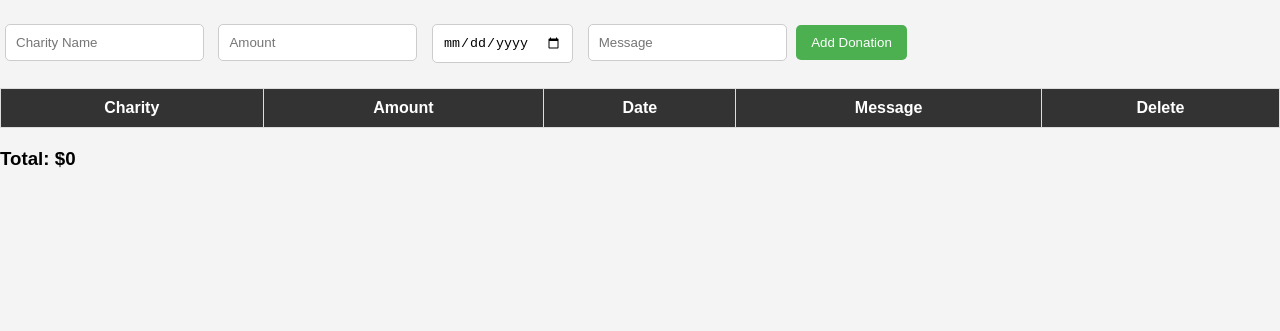
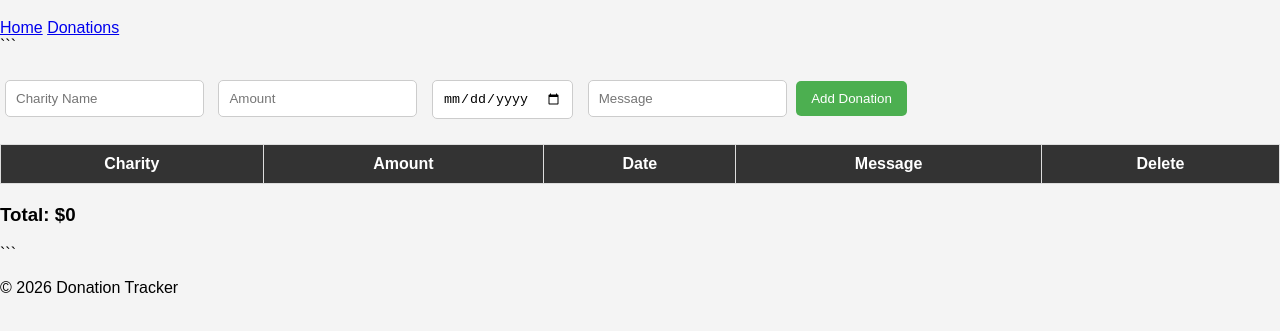
Before and after one commit to 9Nish5/Group-Project-2230, a website: page index.html in a window 1280 px wide. Shown: the part 61-392 px from the top of the page. Drawn offline with Linux system fonts and the light colour scheme.

Commit message:
Donation tracker completed with layout, functionality and tests

````diff
--- a/index.html
+++ b/index.html
@@ -1,4 +1,5 @@
 <!DOCTYPE html>
+
 <html lang="en">
 <head>
   <meta charset="UTF-8">
@@ -8,8 +9,24 @@
 
 <body>
 
+  <!-- Header -->
+
+  <header>
     <h1>Donation Tracker</h1>
+  </header>
 
+  <!-- Navigation -->
+
+  <nav>
+    <a href="#">Home</a>
+    <a href="#">Donations</a>
+  </nav>
+
+  <!-- Main Content -->
+
+  <main>
+
+```
 <!-- Donation Form -->
 <form id="donationForm">
 
@@ -44,7 +61,17 @@
 </table>
 
 <h3>Total: $<span id="total">0</span></h3>
+```
+
+  </main>
+
+  <!-- Footer -->
+
+  <footer>
+    <p>© 2026 Donation Tracker</p>
+  </footer>
 
   <script src="donation.js"></script>
+
 </body>
 </html>
````
Lines whose indentation alone changed are shown as unchanged.
